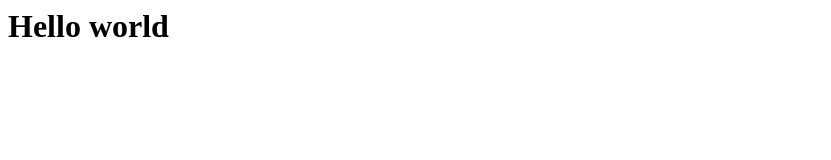
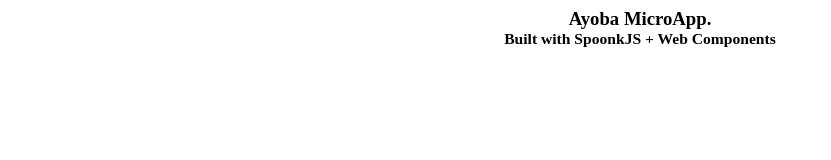
Before and after one commit to SHAHIR123/yellow-app-hackathon, a plain HTML site: page index.html in a window 1280 px wide. Shown: the whole page, without its empty margins (0-831 px from the left). Drawn offline with Linux system fonts and the light colour scheme.

Commit message:
updated to reflect part of the stack

```diff
--- a/index.html
+++ b/index.html
@@ -1 +1,6 @@
-<h1>Hello world</h1>
+<meta name='viewport' content='width=device-width, initial-scale=1.0, user-scalable=no'>
+<center>
+<h3>Ayoba MicroApp.<br>
+<small>Built with SpoonkJS + Web Components</small>
+</h3>
+</center>
```
